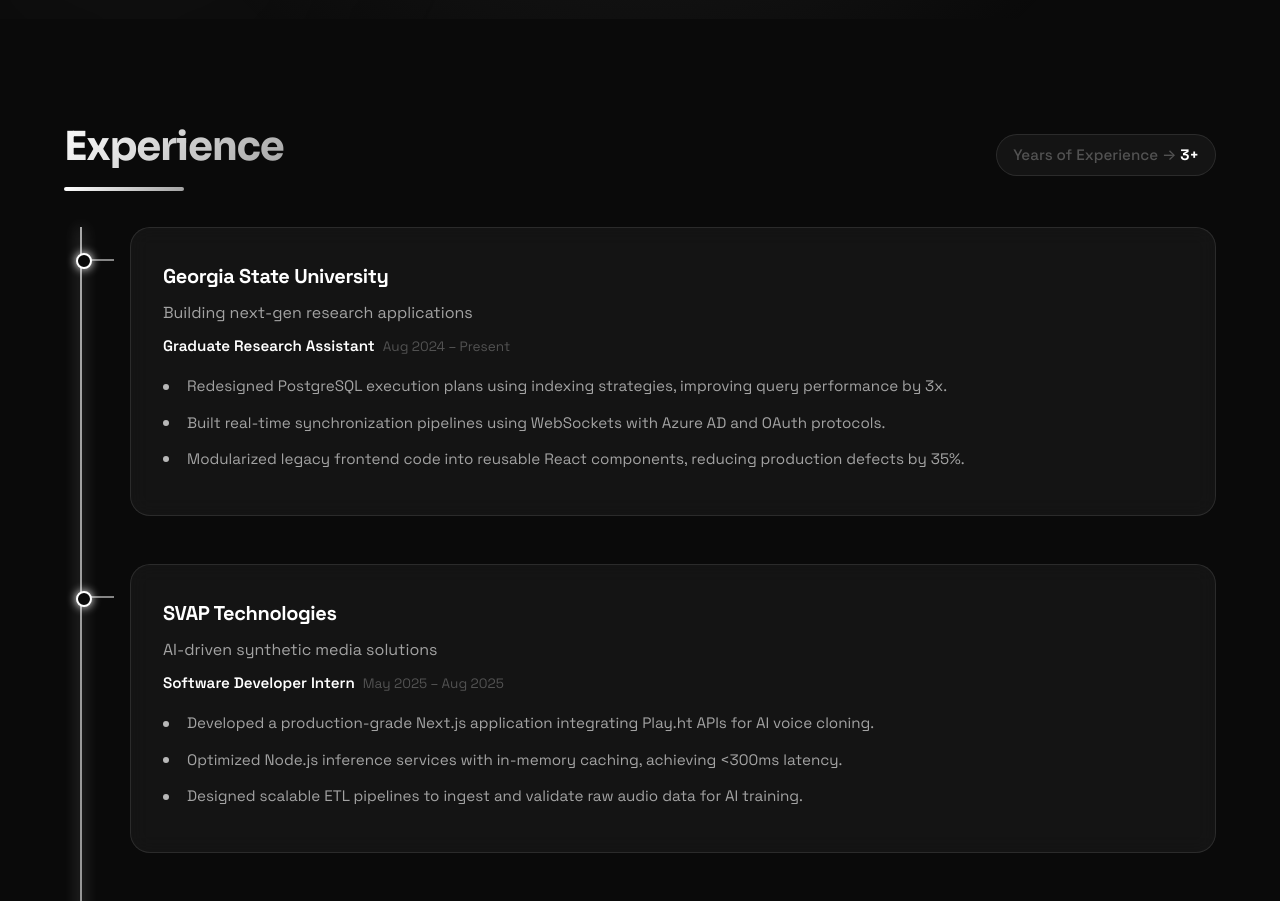
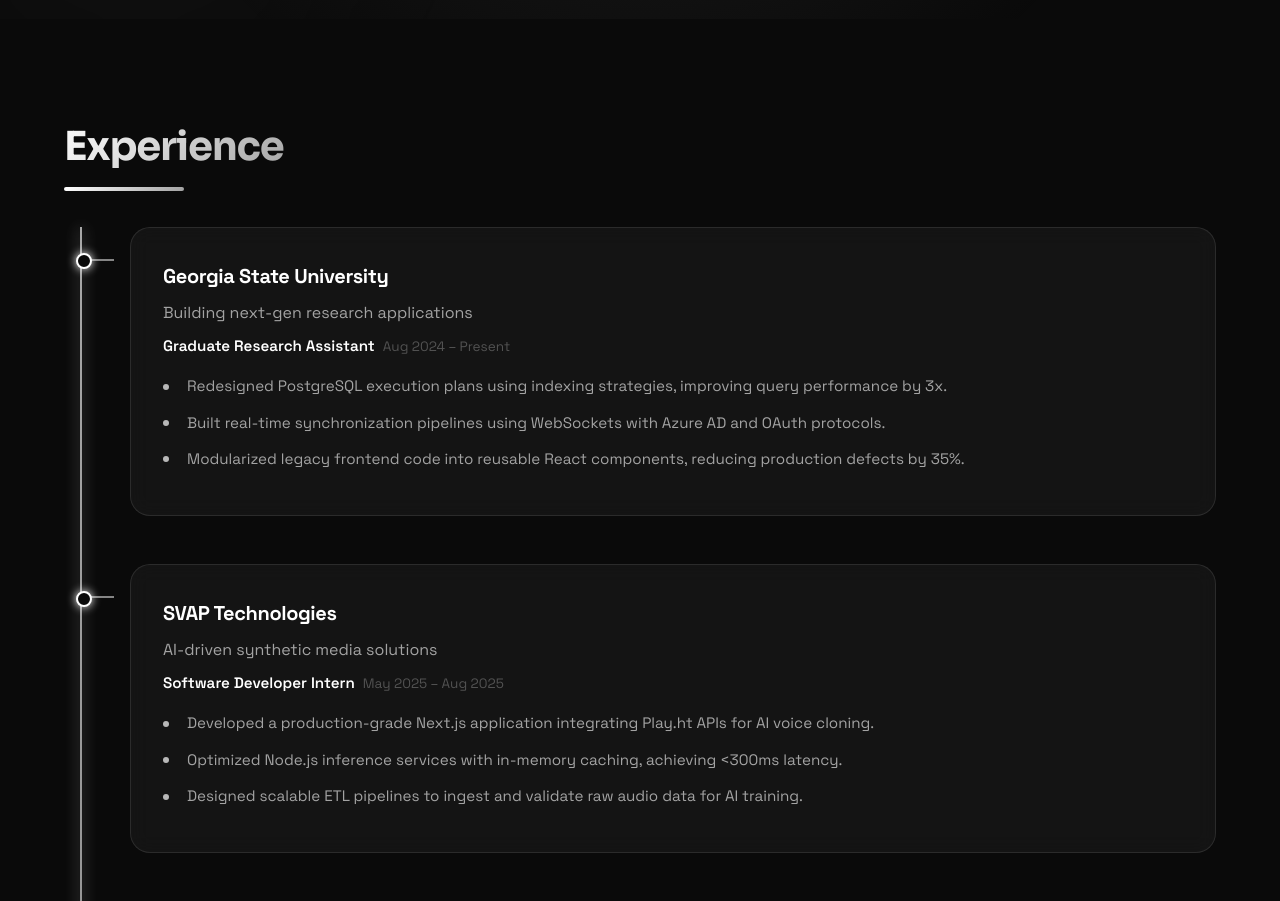
Before and after one commit to Aasrith-Mandava/Aasrith-Mandava-Portfolio, a React (Vite) app in the folder react-portfolio/: page / in a window 1280 px wide. Shown: the part 781-1682 px from the top of the page. Built offline with nearby package versions, Linux system fonts and the light colour scheme.

Commit message:
Remove experience badge from Experience section

```diff
--- a/react-portfolio/src/components/sections/Experience.jsx
+++ b/react-portfolio/src/components/sections/Experience.jsx
@@ -50,7 +50,6 @@
     <section id="experience" className="fade-in">
       <div className="section-header">
         <h2 className="section-title">Experience</h2>
-        <div className="section-meta">Years of Experience → <span>3+</span></div>
       </div>
       <div className="experience-tree stagger-children">
         {experiences.map((exp) => (
```
